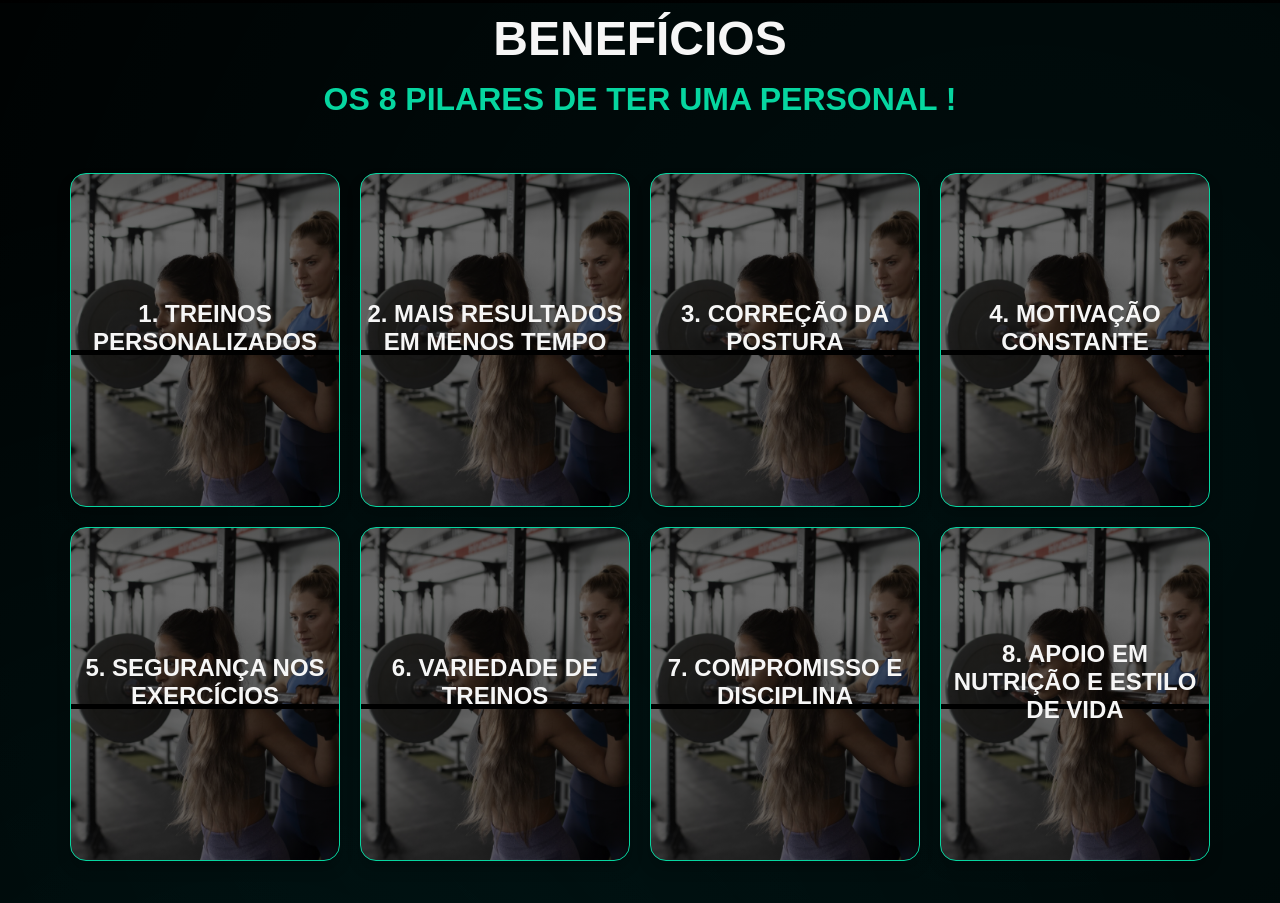
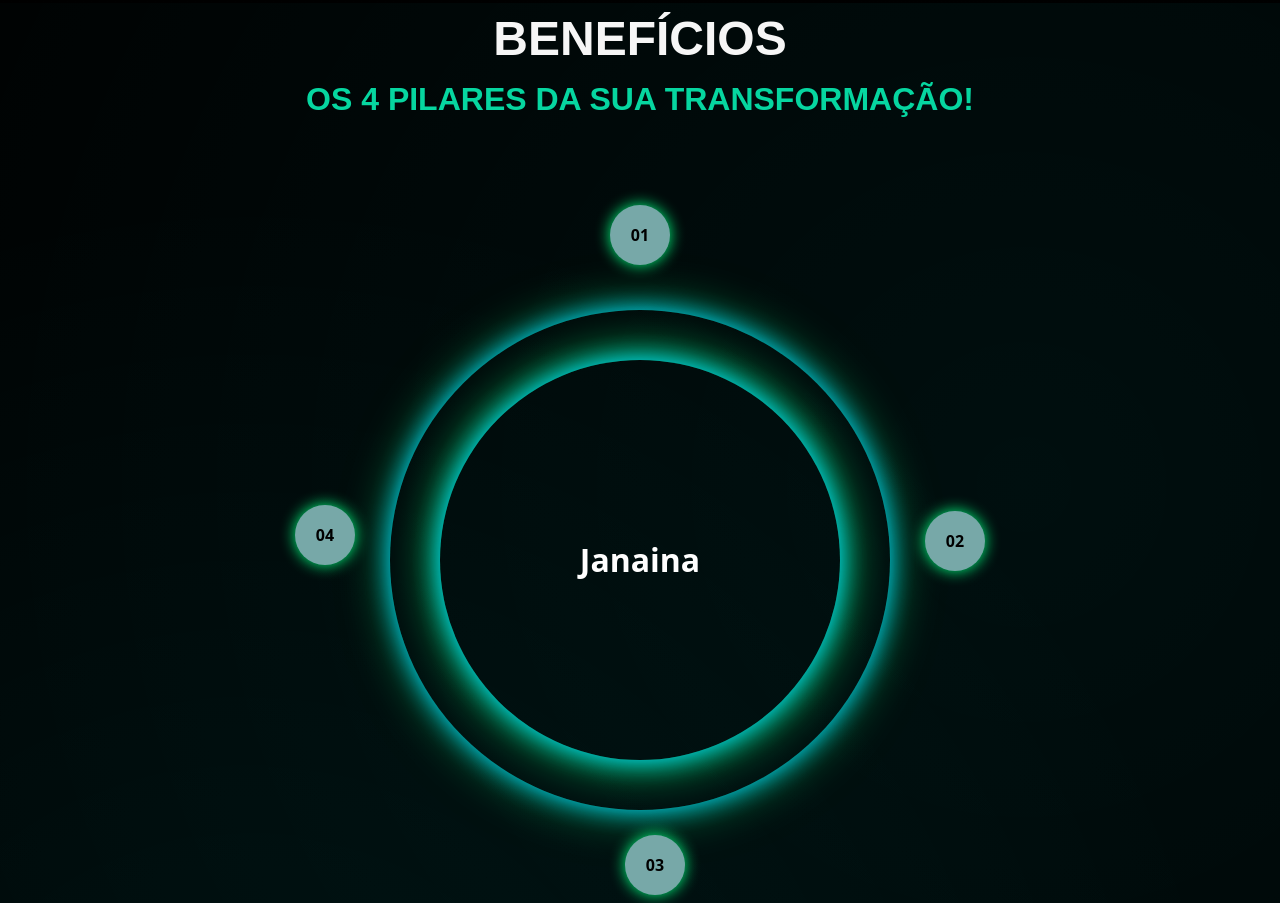
Before and after one commit to Gu1lh3rm3-S1lv4/Aplica-o-Web-Personal-Trainner, a website: page index.html in a window 1280 px wide. Shown: the part 917-1820 px from the top of the page. Drawn offline with nearby package versions, Linux system fonts and the light colour scheme; a web font is replaced by a local one.

Commit message:
atualização beneficios

```diff
--- a/index.html
+++ b/index.html
@@ -193,116 +193,27 @@
         </section><!--FIM DA SECTION-->
         <section>
             <div class="secao-2" id="secao-2">
-                <div class="txt-beneficios" id="txt-beneficios">
-                    <h1>Benefícios</h1>
-                    <p> Os 8 pilares de ter uma personal !</p>
+                <div class="container-Beneficios">
+                    <div class="txt-beneficios" id="txt-beneficios">
+                        <h1>Benefícios</h1>
+                        <p> Os 4 Pilares da sua Transformação!</p>
+                    </div>
+                    <article class="pilares">
+
+                        <div class="circle-container">
+                            <div class="descricao">
+                            </div>
+                            <div class="central-circle">Janaina</div>
+
+                            <div class="pillar pillar1">01</div>
+                            <div class="pillar pillar2">02</div>
+                            <div class="pillar pillar3">03</div>
+                            <div class="pillar pillar4">04</div>
+                        </div>
+
+
+                    </article>
                 </div>
-                <div class="container-s2" id="container-s2">
-                    <div class="flip-card">
-                        <div class="flip-card-inner">
-                            <div class="flip-card-front">
-                                <p class="title">1. Treinos personalizados</p>
-                                <p></p>
-                            </div>
-                            <div class="flip-card-back">
-                                <p class="title">1. Cada pessoa tem objetivos diferentes. O personal adapta os
-                                    exercícios
-                                    para o seu corpo e meta.</p>
-                                <p></p>
-                            </div>
-                        </div>
-                    </div>
-                    <div class="flip-card">
-                        <div class="flip-card-inner">
-                            <div class="flip-card-front">
-                                <p class="title">2. Mais resultados em menos tempo</p>
-                                <p></p>
-                            </div>
-                            <div class="flip-card-back">
-                                <p class="title">2. Sem perder tempo em treinos aleatórios, você segue um plano
-                                    eficiente.
-                                </p>
-                                <p></p>
-                            </div>
-                        </div>
-                    </div>
-                    <div class="flip-card">
-                        <div class="flip-card-inner">
-                            <div class="flip-card-front">
-                                <p class="title">3. Correção da postura</p>
-                                <p></p>
-                            </div>
-                            <div class="flip-card-back">
-                                <p class="title">3. Evita erros de execução que podem causar lesões e limitações.</p>
-                                <p></p>
-                            </div>
-                        </div>
-                    </div>
-                    <div class="flip-card">
-                        <div class="flip-card-inner">
-                            <div class="flip-card-front">
-                                <p class="title">4. Motivação constante</p>
-                                <p></p>
-                            </div>
-                            <div class="flip-card-back">
-                                <p class="title">4. O personal acompanha e incentiva, tornando o treino mais leve e
-                                    prazeroso.</p>
-                                <p></p>
-                            </div>
-                        </div>
-                    </div>
-                    <div class="flip-card">
-                        <div class="flip-card-inner">
-                            <div class="flip-card-front">
-                                <p class="title">5. Segurança nos exercícios</p>
-                                <p></p>
-                            </div>
-                            <div class="flip-card-back">
-                                <p class="title">5. Orientação correta para usar cargas, máquinas e técnicas sem riscos.
-                                </p>
-                                <p></p>
-                            </div>
-                        </div>
-                    </div>
-                    <div class="flip-card">
-                        <div class="flip-card-inner">
-                            <div class="flip-card-front">
-                                <p class="title">6. Variedade de treinos</p>
-                                <p></p>
-                            </div>
-                            <div class="flip-card-back">
-                                <p class="title">6. Nada de rotina chata. O personal traz novas ideias e desafios.</p>
-                                <p></p>
-                            </div>
-                        </div>
-                    </div>
-                    <div class="flip-card">
-                        <div class="flip-card-inner">
-                            <div class="flip-card-front">
-                                <p class="title">7. Compromisso e disciplina</p>
-                                <p></p>
-                            </div>
-                            <div class="flip-card-back">
-                                <p class="title">7. Saber que alguém está acompanhando faz você não faltar e manter
-                                    constância.</p>
-                                <p></p>
-                            </div>
-                        </div>
-                    </div>
-                    <div class="flip-card">
-                        <div class="flip-card-inner">
-                            <div class="flip-card-front">
-                                <p class="title">8. Apoio em nutrição e estilo de vida</p>
-                                <p></p>
-                            </div>
-                            <div class="flip-card-back">
-                                <p class="title">8. Muitos personais orientam em hábitos saudáveis que complementam os
-                                    treinos.</p>
-                                <p></p>
-                            </div>
-                        </div>
-                    </div>
-                </div><!--FIM CONTAINER-S2-->
             </div><!--FIM SECAO-2-->
         </section>
         <section>
--- a/style.css
+++ b/style.css
@@ -552,8 +552,7 @@ textarea {
 
 .secao-2 {
   text-align: center;
-
-  padding-bottom: 90px;
+  padding-bottom: 400px;
 }
 
 .container-s2 {
@@ -574,7 +573,6 @@ textarea {
 }
 
 .txt-beneficios p {
-  padding-bottom: 40px;
   font-size: 2rem;
   color: var(--color-esmerald);
   text-transform: uppercase;
@@ -582,77 +580,99 @@ textarea {
   font-weight: 600;
 }
 
-.container-s2 p {
-  font-size: 1.5rem;
-  font-family: var(--font-pequena);
+.pilares {
+  padding: 7rem;
 }
 
-.flip-card {
-  background-color: transparent;
-  width: 290px;
-  height: 354px;
-  perspective: 1000px;
-  font-family: sans-serif;
-  padding: 10px;
+.pilares h2 {
+  font-size: 2rem;
+  margin-bottom: 1rem;
 }
 
-.title {
-  font-size: 1.5em;
-  font-weight: 900;
-  text-align: center;
-  margin: 0;
-  text-transform: uppercase;
-  color: var(--color-white);
+.circle-container {
+  position: relative;
+  width: 300px;
+  height: 300px;
+  margin: auto;
 }
 
-.flip-card-inner {
-  position: relative;
-  width: 100%;
-  height: 100%;
-  text-align: center;
-  transition: transform 0.8s;
-  transform-style: preserve-3d;
+.central-circle {
+  width: 500px;
+  height: 500px;
+  background: radial-gradient(circle, var());
+  border-radius: 50%;
+  display: flex;
+  justify-content: center;
+  align-items: center;
+  font-size: 2rem;
+  font-weight: bold;
+  color: #fff;
+  box-shadow: 0 0 25px #00d0ff, 0 0 50px #00ff808d;
+  position: absolute;
+  top: 50%;
+  left: 50%;
+  transform: translate(-50%, -15%);
 }
 
-/* quando o card estiver “virado” */
-.flip-card-inner.flipped {
-  transform: rotateY(180deg);
+.central-circle::after {
+  content: '';
+  width: 400px;
+  height: 400px;
+  background: radial-gradient(circle, var(--color-esmerald));
+  border-radius: 50%;
+  display: flex;
+  justify-content: center;
+  align-items: center;
+  font-size: 2rem;
+  font-weight: bold;
+  color: #000000;
+  box-shadow: 0 0 25px #00d0ff, 0 0 50px #00ff80fc;
+  position: absolute;
+  top: 50%;
+  left: 50%;
+  transform: translate(-50%, -50%);
 }
 
-.flip-card-front,
-.flip-card-back {
-  box-shadow: 0 8px 14px 0 rgba(0, 0, 0, 0.2);
+/* Bolinhas dos números em volta */
+.pillar {
   position: absolute;
+  width: 60px;
+  height: 60px;
+  background: var(--color-destaque1);
+  border-radius: 50%;
   display: flex;
-  flex-direction: column;
   justify-content: center;
-  width: 100%;
-  height: 100%;
-  -webkit-backface-visibility: hidden;
-  backface-visibility: hidden;
-  border: 1px solid var(--color-esmerald);
-  border-radius: 1rem;
+  align-items: center;
+  font-weight: bold;
+  color: #000;
+  box-shadow: 0 0 15px #00ff80;
 }
 
-.flip-card-back p {
-  font-size: 18px;
-  color: var(--color-light-yellow);
+/* Posicionamento circular */
+.pillar1 {
+  top: 0;
+  left: 50%;
+  transform: translate(-50%, -50%);
 }
 
-.flip-card-front {
-  background: linear-gradient(to bottom, rgba(0, 0, 0, 0.595), rgba(0, 0, 0, 0.585)), url(img-web/mulher-de-tiro-medio-treinando-com-barra-no-ginasio-1-scaled.jpg);
-  /*background: linear-gradient(120deg, bisque 60%, rgb(255, 231, 222) 88%,
-      rgb(255, 211, 195) 40%, rgba(255, 127, 80, 0.603) 48%);*/
-  background-size: cover;
-  color: coral;
+.pillar2 {
+  top: 100%;
+  right: -55%;
+  transform: translate(50%, -40%);
 }
 
-.flip-card-back {
-  background: linear-gradient(to bottom, rgba(0, 0, 0, 0.595), rgba(0, 0, 0, 0.585)), url(img-web/smart_1.jpg);
-  background-size: cover;
-  color: white;
-  transform: rotateY(180deg);
+.pillar3 {
+  bottom: -100%;
+  left: 55%;
+  transform: translate(-50%, 100%);
 }
+
+.pillar4 {
+  top: 100%;
+  left: -55%;
+  transform: translate(-50%, -50%);
+}
+
 
 /*SECAO-3 - DICAS*/
 .secao-3 {
```
